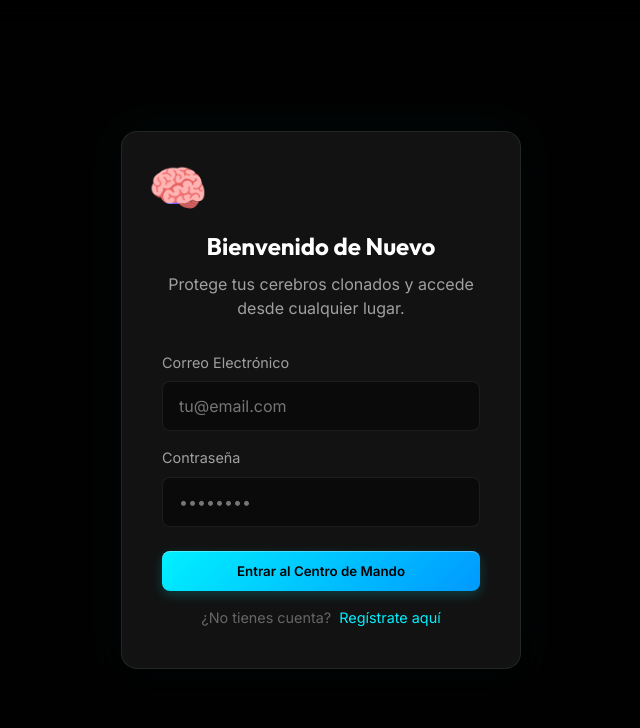
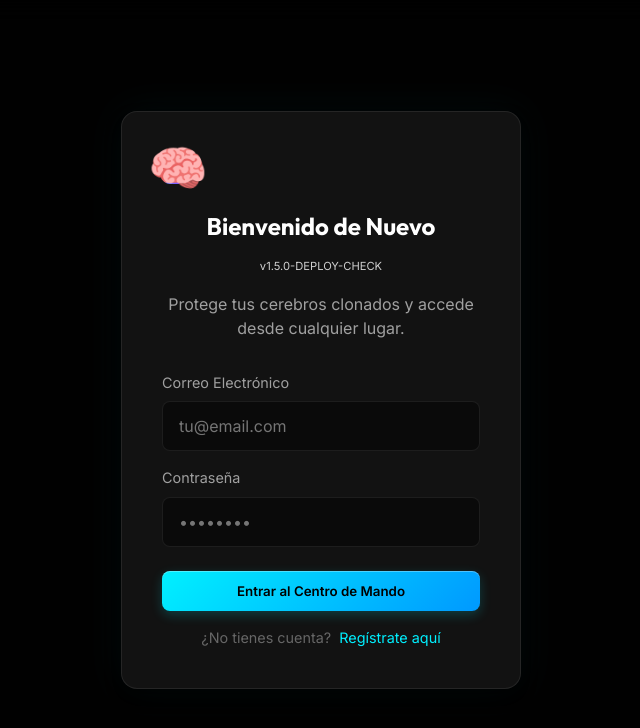
Before and after one commit to j7282/crm-brain-saas, a React (Vite) app in the folder ai-brain-dashboard/: page / in a window 1280 px wide. Shown: the top 728 px of the page, without its empty margins (319-959 px from the left). Built offline with nearby package versions, Linux system fonts and the light colour scheme.

Commit message:
chore: add visual version tag to verify deployment sync

```diff
--- a/ai-brain-dashboard/src/App.jsx
+++ b/ai-brain-dashboard/src/App.jsx
@@ -118,6 +118,9 @@ function App() {
         <div className="onboarding-card auth-card" style={{ maxWidth: '400px', margin: 'auto', background: 'var(--bg-secondary)', padding: '40px', borderRadius: '16px', border: '1px solid var(--border-color)' }}>
           <div className="logo-icon grow" style={{ fontSize: '3rem', textAlign: 'center', marginBottom: '24px' }}>🧠</div>
           <h2 style={{ textAlign: 'center', marginBottom: '8px', color: 'var(--text-primary)' }}>{authMode === 'login' ? 'Bienvenido de Nuevo' : 'Crear Cuenta SaaS'}</h2>
+          <div style={{ textAlign: 'center', marginBottom: '16px' }}>
+            <span style={{ fontSize: '0.7rem', border: '1px solid var(--accent)', color: 'var(--accent)', padding: '2px 8px', borderRadius: '10px', opacity: 0.8 }}>v1.5.0-DEPLOY-CHECK</span>
+          </div>
           <p style={{ textAlign: 'center', color: 'var(--text-secondary)', marginBottom: '32px' }}>
             Protege tus cerebros clonados y accede desde cualquier lugar.
           </p>
```
